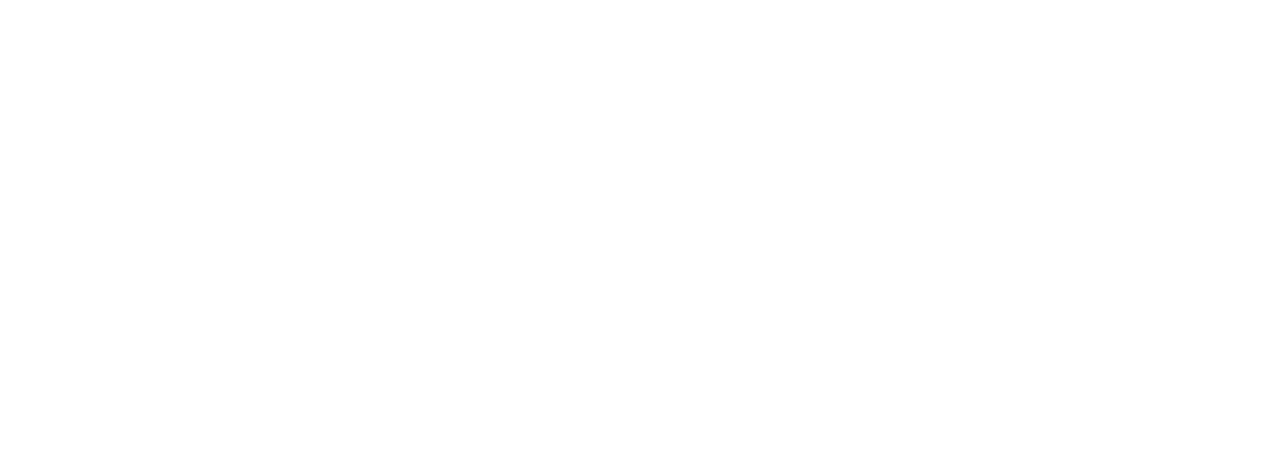
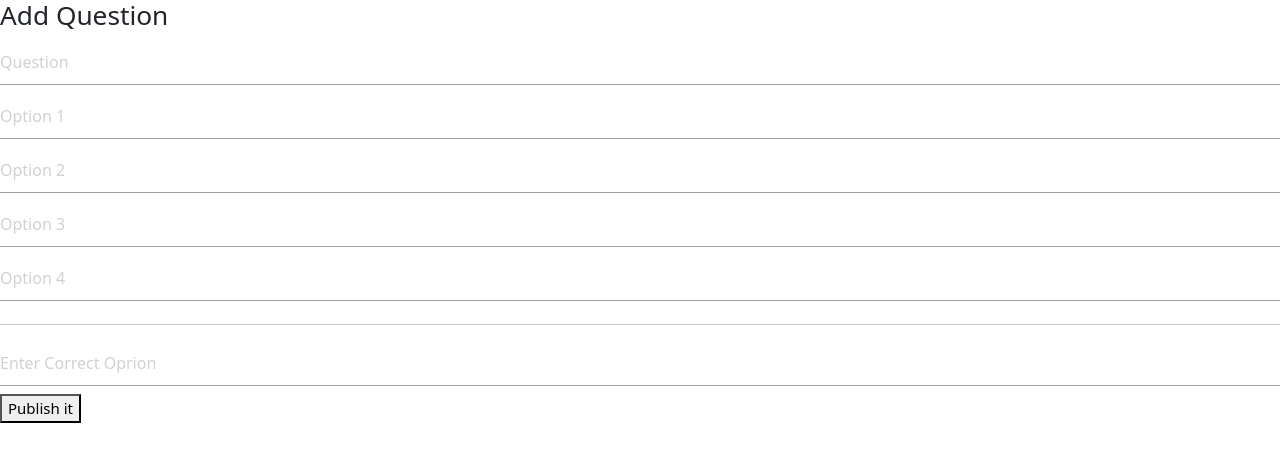
Before and after one commit to BhatNishanthGanesh/APIElite5, a React (Create React App) app: page /profile in a window 1280 px wide. Shown: the top 462 px of the page. Built offline with nearby package versions, Linux system fonts and the light colour scheme.

Commit message:
added input fields for POST request

```diff
--- a/src/components/Inputfield.js
+++ b/src/components/Inputfield.js
@@ -1,11 +1,51 @@
-import React from 'react'
+import React, { useState, useEffect } from "react";
+import axios from "axios";
+import { useAuth0 } from "@auth0/auth0-react";
 
-const Inputfield = () => {
+
+const QuestionForm=()=>{
+  const { user } = useAuth0();
+
+  const [question, setQuestion] = useState("");
+  const [option1, setOption1] = useState("");
+  const [option2, setOption2] = useState("");
+  const [option3, setOption3] = useState("");
+  const [option4, setOption4] = useState("");
+  const [correctOption, setCorrectOption] = useState("");
+
+  const handleSubmit = async (event) => {
+    event.preventDefault();
+    const data = {
+      question: question,
+      option1: option1,
+      option2: option2,
+      option3: option3,
+      option4: option4,
+      correctOption: correctOption,
+      likesnumber:0,
+      answered:0,
+      correct:0,
+      username: user.name,
+    };
+    await axios.post('https://api-stpn.onrender.com/questions', data);
+    alert('Question added successfully');
+  };
+
   return (
     <div>
+      <h3>Add Question</h3>
+      <form onSubmit={handleSubmit}>
+        <input type="text" placeholder="Question" value={question} onChange={(event) => setQuestion(event.target.value)} required/> <br />
+        <input type="text" placeholder="Option 1" value={option1} onChange={(event) => setOption1(event.target.value)} required/> <br />
+        <input type="text" placeholder="Option 2" value={option2} onChange={(event) => setOption2(event.target.value)} required/> <br />
+        <input type="text" placeholder="Option 3" value={option3} onChange={(event) => setOption3(event.target.value)} required/> <br />
+        <input type="text" placeholder="Option 4" value={option4} onChange={(event) => setOption4(event.target.value)} required/> <hr />
+        <input type="text" placeholder="Enter Correct Oprion" value={correctOption} onChange={(event) => setCorrectOption(event.target.value)} required/>
+         <br />
+        <button type="submit">Publish it</button>
+      </form>
+    </div>
+  );
+};
 
-    </div>
-  )
-}
-
-export default Inputfield
+export default QuestionForm;
--- a/src/pages/Profilepage.js
+++ b/src/pages/Profilepage.js
@@ -1,5 +1,5 @@
 import React from 'react'
-
+import Inputfield from '../components/Inputfield'
 const Profilepage = () => {
   return (
     <div>
@@ -8,6 +8,7 @@
         </div>
         <div>
             {/*Post request field*/}
+            <Inputfield/>
         </div>
     </div>
   )
```
